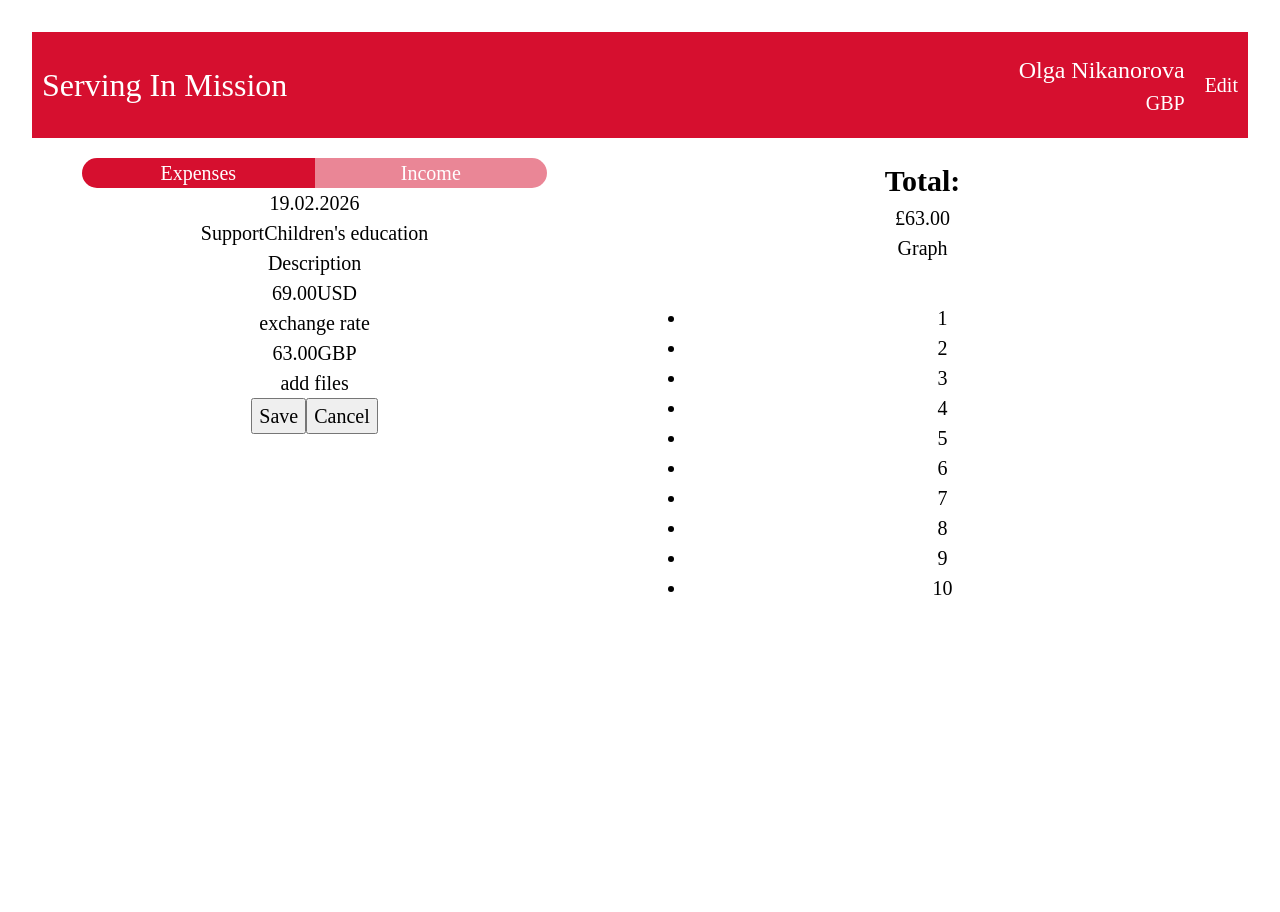
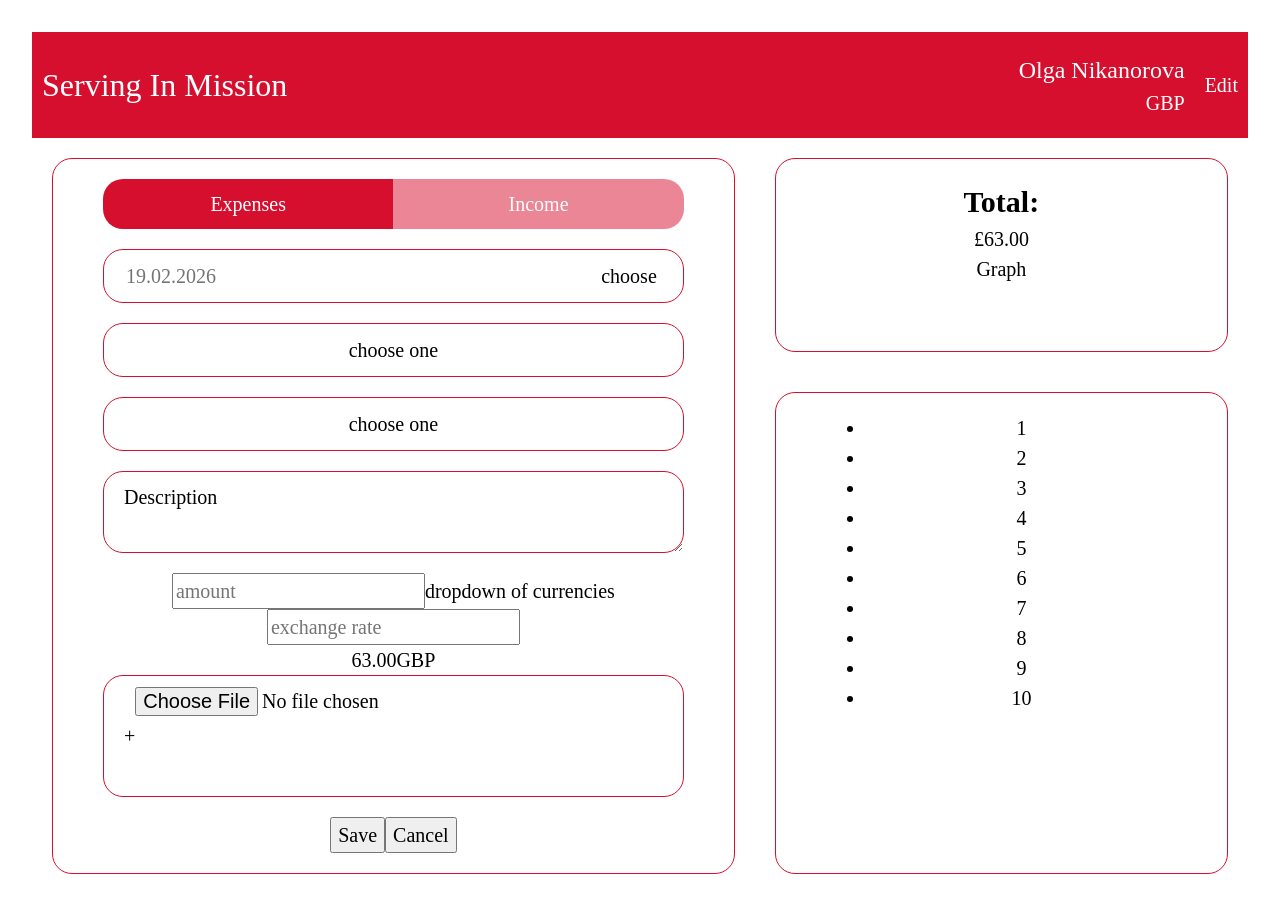
Before and after one commit to Nikanorra/expense-portal, a React (Vite) app in the folder expense-portal/: page / in a window 1280 px wide. Shown: the top 912 px of the page. Before the commit the page ends 800 px from the top, so only its background shows below. Built offline with nearby package versions, Linux system fonts and the light colour scheme.

Commit message:
added basic layout

```diff
--- a/expense-portal/src/App.tsx
+++ b/expense-portal/src/App.tsx
@@ -52,24 +52,59 @@ function App() {
                 </label>
               </fieldset>
 
-              <div>19.02.2026</div>
+              <fieldset className='claim__date'>
+                <input type="text" placeholder='19.02.2026' />
+                <button>choose</button>
+              </fieldset>
 
-              <div>
-                <span>Support</span>
-                <span>Children's education</span>
+              <div className='dropdown'>
+                <button type='button' aria-haspopup='listbox' aria-expanded='false' aria-controls='dropdown-list'>
+                choose one
+                </button>
+                <ul id='dropdown-list' role='listbox' aria-labelledby='dropdown-button'>
+                  <li role='option' area-selecte='false' data-value='support'>Support</li>
+                  <li role='option' area-selecte='false' data-value='ministry'>Ministry</li>
+                  <li role='option' area-selecte='false' data-value='project'>Project</li>
+                  <li role='option' area-selecte='false' data-value='staff'>SIM office staff</li>
+                </ul>
               </div>
 
-              <div>Description</div>
+              <div className='dropdown'>
+                <button type='button' aria-haspopup='listbox-sub' aria-expanded='false' aria-controls='dropdown-list-sub'>
+                choose one
+                </button>
+                <ul id='dropdown-list-sub' role='listbox-sub' aria-labelledby='dropdown-button'>
+                  <li role='option' area-selecte='false'>Children</li>
+                  <li role='option' area-selecte='false'>Medical</li>
+                  <li role='option' area-selecte='false'>Housing</li>
+                  <li role='option' area-selecte='false'>Other</li>
+                </ul>
+              </div>
+
+
+              <textarea name="description" id="description">Description</textarea>
+
 
               <div className='numbers'>
-                <div><span>69.00</span><span>USD</span></div>
-                <div>exchange rate</div>
+                <div>
+                  <input type="number" placeholder='amount'/>
+                  <span>dropdown of currencies</span>
+                </div>
+                <div>
+                  <input type="number" placeholder='exchange rate'/>
+                </div>
                 <div><span>63.00</span><span>GBP</span></div>
               </div>
 
-              <div>add files</div>
+              <fieldset>
+                <label htmlFor="receipts">+</label>
+                <input type="file" id="receipts" name='receipts'/>
+              </fieldset>
 
-              <div><button>Save</button><button>Cancel</button></div>
+              <div>
+                <button>Save</button>
+                <button>Cancel</button>
+              </div>
             </form>
 
           </section>
--- a/expense-portal/src/index.css
+++ b/expense-portal/src/index.css
@@ -112,8 +112,9 @@ button:focus-visible {
   }
   section {
     padding: 20px 50px;
-    border: 1px var(--background-light-grey);
+    border: 1px solid var(--red);
     border-radius: 20px;
+    margin: 20px;
   }
   .claim {
     grid-area: claim;
@@ -124,13 +125,21 @@ button:focus-visible {
   .review {
     grid-area: review;
   }
+  fieldset,
+  textarea {
+    padding: 0;
+    margin-bottom: 20px;
+    border: 1px solid var(--red);
+    border-radius: 20px;
+    display: flex;
+    align-items: center;
+    width: 100%;
+    padding: 10px 20px;
+  }
 
   .claim__type {
     padding: 0;
-    /* padding-block: 0; */
-    /* padding-inline: 0; */
     border: none;
-    display: flex;
     justify-content: space-around;
   }
 
@@ -148,10 +157,12 @@ button:focus-visible {
   .claim__type > :first-child > span {
     border-bottom-left-radius: 20px;
     border-top-left-radius: 20px;
+    padding: 10px 15px;
   }
   .claim__type > :nth-child(2) > span {
     border-bottom-right-radius: 20px;
     border-top-right-radius: 20px;
+    padding: 10px 15px;
   }
   .claim__type > label > span {
     background-color: var(--red);
@@ -161,6 +172,41 @@ button:focus-visible {
     opacity: 1;
   }
 
+  .claim__date {
+    justify-content: space-between;
+  }
+   .claim__date > input,
+   .claim__date > button {
+    border: none;
+    background: none;
+  }
+
+input[type="file"] {
+  height: 100px;
+}
+
+
+/* DROPDOWN */
+.dropdown {
+  position: relative;
+  /* background: var(--white); */
+  color: var(--red);
+  width: 100%;
+  border: 1px solid var(--red);
+  border-radius: 20px;
+  padding: 10px 20px;
+  margin-bottom: 20px;
+}
+.dropdown > button {
+  background: none;
+  border: none;
+}
+.dropdown > ul {
+  display: none;
+}
+.dropdown.active > ul {
+  display: block;
+}
 
   /* COLORS */
 --red: #D60F2F;
@@ -173,7 +219,7 @@ button:focus-visible {
 /* FONTS */
 --font-brand: 4vh;
 --font-large: 3vh;
---font-basic: 2.5vh;
+--font-basic: 20px;
 --font-small: 1vh;
 
 
--- a/expense-portal/src/main.tsx
+++ b/expense-portal/src/main.tsx
@@ -1,7 +1,7 @@
 import { StrictMode } from 'react'
 import { createRoot } from 'react-dom/client'
 import './index.css'
-import './styles/reset.css'
+import './styles/_reset.css'
 import App from './App.tsx'
 
 createRoot(document.getElementById('root')!).render(
```
Also changed, not shown: expense-portal/src/assets/SIM-logo-white.avif (added), expense-portal/src/styles/_reset.css (renamed from expense-portal/src/styles/reset.css).
